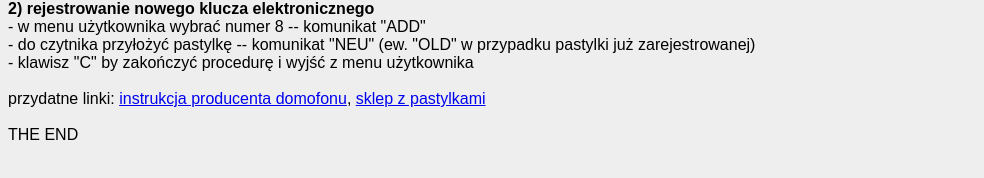
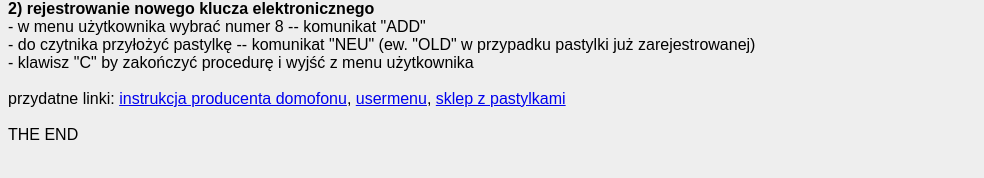
Before and after one commit to pastylka/pastylka.github.io, a plain HTML site: page domofon/index.html in a window 1280 px wide. Shown: the part 296-474 px from the top of the page, without its empty margins (0-984 px from the left). Drawn offline with Linux system fonts and the light colour scheme.

Commit message:
Update index.html

```diff
--- a/domofon/index.html
+++ b/domofon/index.html
@@ -30,6 +30,7 @@ dostęp do menu użytkownika wymaga współdziałania dwóch osób: jednej na do
 <br>
 przydatne linki:
 <a href="http://laskomex.pl/dokumentacja/cyfrowe1/cd-2502_v4_1_pl.pdf">instrukcja producenta domofonu</a>,
+<a href="http://www.laskomex.pl/dokumentacja/cyfrowe/usermenu.pdf">usermenu</a>,
 <a href="https://sklep.avt.pl/product/search?query=DS1990A">sklep z pastylkami</a><br>
 <br>
 THE END<br>
```
